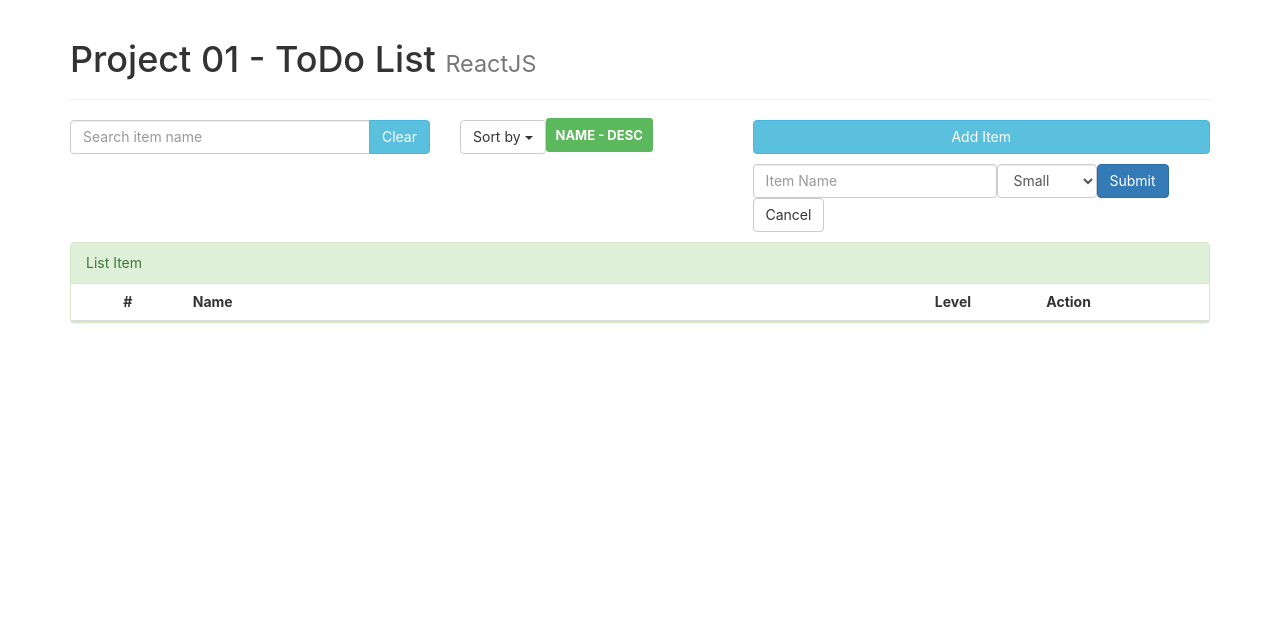
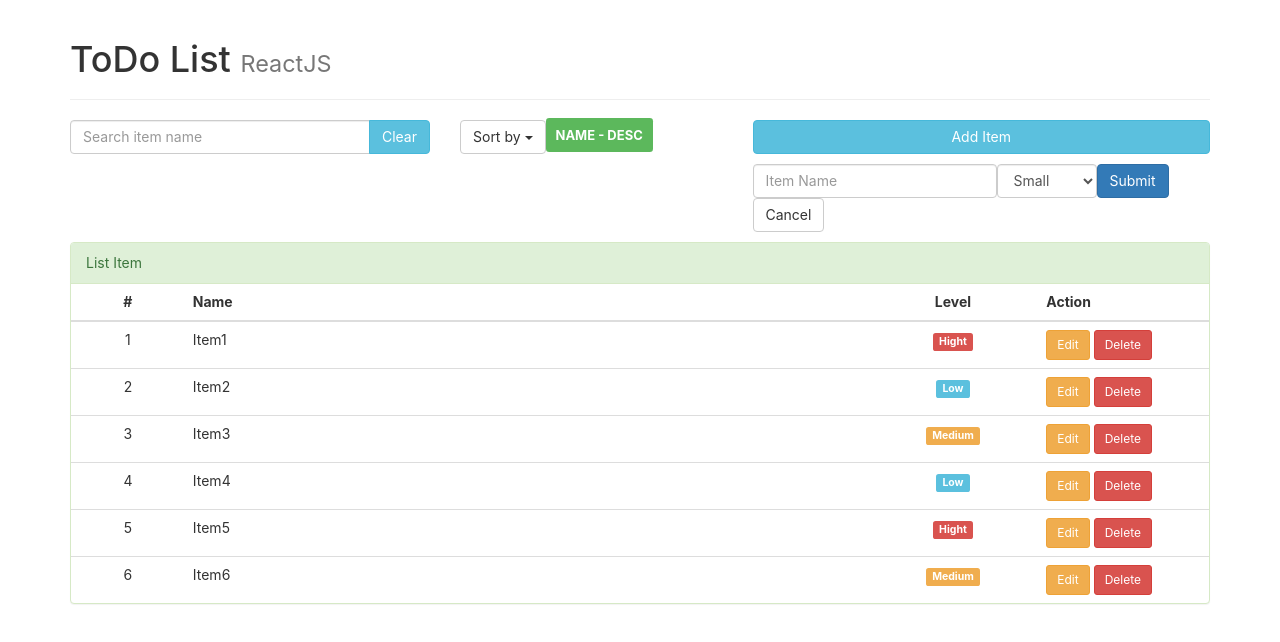
Before and after one commit to nguyenhai0815/reactjs_self_training, a React (Create React App) app in the folder project-todo-list/: page / in a window 1280 px wide. Shown: the top 642 px of the page. Built offline with nearby package versions, Linux system fonts and the light colour scheme.

Commit message:
Render-ilist-item

```diff
--- a/project-todo-list/src/App.js
+++ b/project-todo-list/src/App.js
@@ -1,14 +1,20 @@
-import React, { Component } from 'react';
+import React, { Component, useState, useEffect } from 'react';
 
 import Title from './components/Title';
 import Search from './components/Search';
 import Sort from './components/Sort';
 import Form from './components/Form';
 import ListItem from './components/ListItem';
-// import Items from './mockdata/Items';
+import Items from './mockdata/Item';
 
-class App extends Component {
-    render() {
+function App() {
+    // sử dụng useState để khởi tạo state items
+    const [items, setItem] = useState([]);
+
+    useEffect(() => {
+        setItem(Items);
+    }, []);
+
     return (
         <div className="container">
             <Title />
@@ -28,10 +34,9 @@
                     <Form />
                 </div>
             </div>
-                <ListItem/>
+            <ListItem items={items}/>
         </div>
     );
 }
-}
 
 export default App;
--- a/project-todo-list/src/components/Item.js
+++ b/project-todo-list/src/components/Item.js
@@ -1,19 +1,35 @@
 import React, { Component } from "react";
 
-class Item extends Component{
-    render() {
+function Item(props) {
+    const levelInfor = {
+        0: {
+            className: 'label label-info',
+            label: 'Low',
+        },
+        1: {
+            className: 'label label-warning',
+            label: 'Medium',
+        },
+        2: {
+            className: 'label label-danger',
+            label: 'Hight',
+        }
+    }
+
+    const level = props.data.level;
+    const { label, className } = levelInfor[level];
+
     return (
         <tr>
-                <td className="text-center">1</td>
-                <td>Tìm thấy mảnh vỡ máy bay rơi ở Iran làm 66 người chết</td>
-                <td className="text-center"><span className="label label-danger">High</span></td>
+            <td className="text-center">{props.index + 1}</td>
+            <td>{ props.data.name }</td>
+            <td className="text-center"><span className={className}>{ label }</span></td>
             <td>
-                    <button type="button" className="btn btn-warning btn-sm">Edit</button>
+                <button type="button" className="btn btn-warning btn-sm">Edit</button>&nbsp;
                 <button type="button" className="btn btn-danger btn-sm">Delete</button>
             </td>
         </tr>
     )
 }
-}
 
 export default Item;
--- a/project-todo-list/src/components/ListItem.js
+++ b/project-todo-list/src/components/ListItem.js
@@ -1,7 +1,7 @@
 import React, { Component } from "react";
+import Item from './Item';
 
-class ListItem extends Component {
-    render() {
+function ListItem({ items }) {
     return(
         <div className="panel panel-success">
             <div className="panel-heading">List Item</div>
@@ -15,12 +15,13 @@
                     </tr>
                 </thead>
                 <tbody>
-
+                    {items.map((data, index) => (
+                        <Item key={index} data={data} index={index} />
+                    ))}
                 </tbody>
             </table>
         </div>
     )
 }
-}
 
 export default ListItem;
--- a/project-todo-list/src/components/Title.js
+++ b/project-todo-list/src/components/Title.js
@@ -4,7 +4,7 @@
     render(){
         return (
             <div className="page-header">
-                <h1>Project 01 - ToDo List <small>ReactJS</small></h1>
+                <h1>ToDo List <small>ReactJS</small></h1>
             </div>
         )
     }
--- /dev/null
+++ b/project-todo-list/src/mockdata/Item.js
@@ -0,0 +1,36 @@
+import { v4 as uuidv4 } from 'uuid';
+
+const Items = [
+    {
+        id: uuidv4(),
+        name: "Item1",
+        level: 2 // high
+    },
+    {
+        id: uuidv4(),
+        name: "Item2",
+        level: 0 // low
+    },
+    {
+        id: uuidv4(),
+        name: "Item3",
+        level: 1 // medium
+    },
+    {
+        id: uuidv4(),
+        name: "Item4",
+        level: 0 // low
+    },
+    {
+        id: uuidv4(),
+        name: "Item5",
+        level: 2 // high
+    },
+    {
+        id: uuidv4(),
+        name: "Item6",
+        level: 1 // medium
+    }
+];
+
+export default Items;
```
Lines whose indentation alone changed are shown as unchanged.
